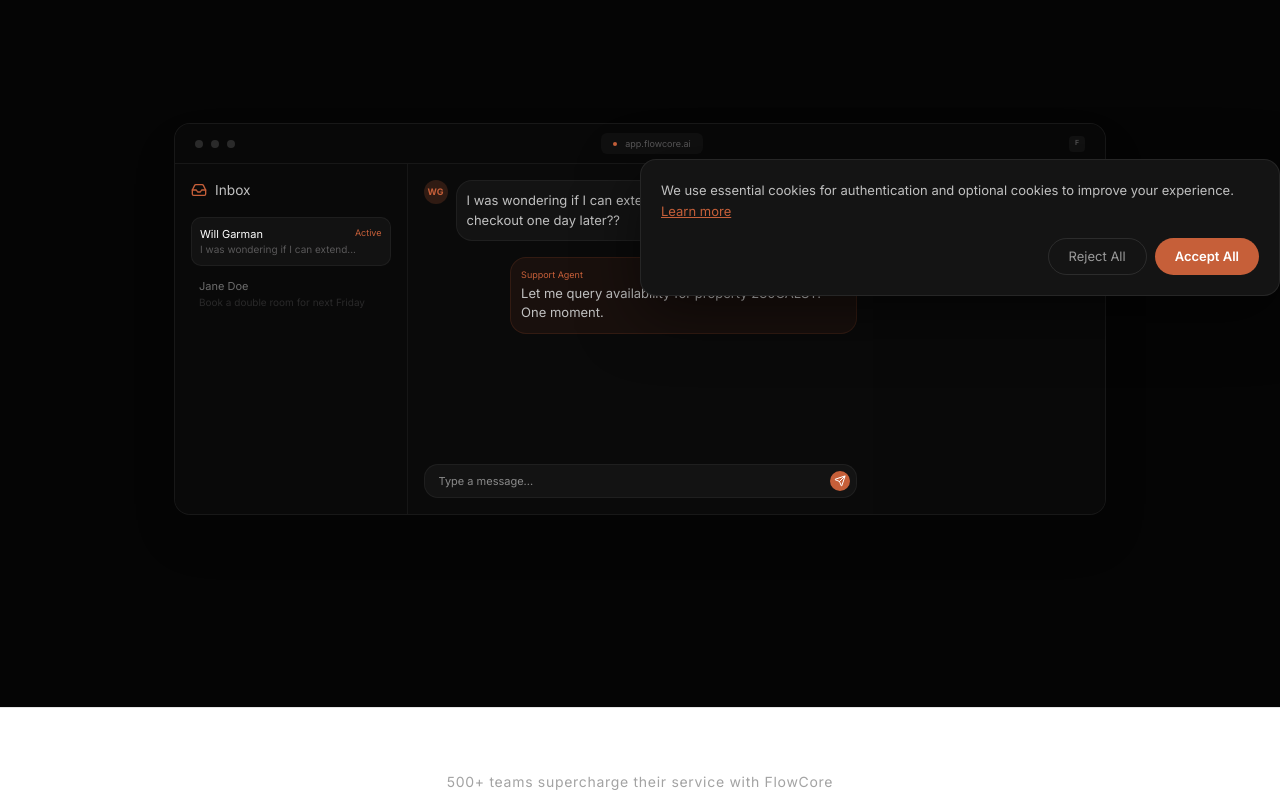
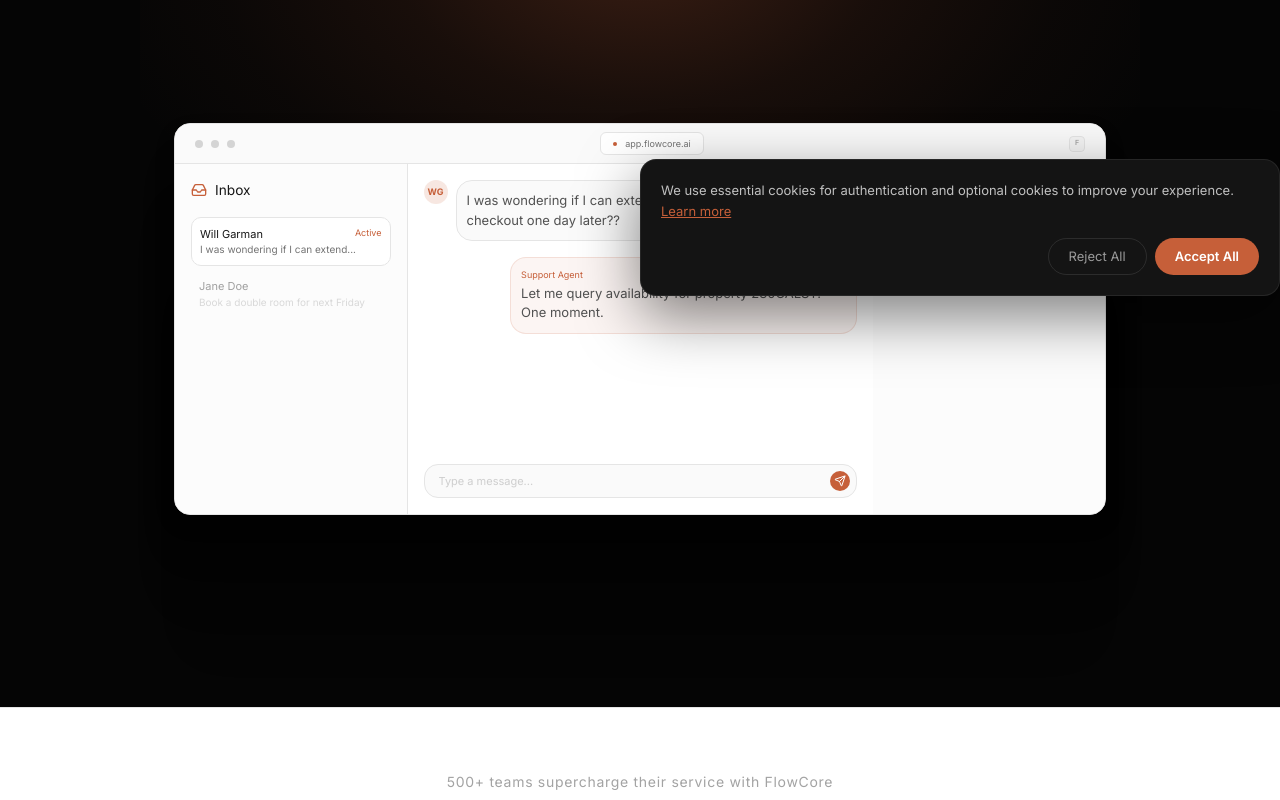
Before and after one commit to sanir321/flowcoreai, a Next.js app: page / in a window 1280 px wide. Shown: the part 480-1280 px from the top of the page. Built offline with nearby package versions, Linux system fonts and the light colour scheme; no server answers.

Commit message:
Add orange burst glow behind hero tagline; white theme dashboard screenshot

```diff
--- a/src/app/page.tsx
+++ b/src/app/page.tsx
@@ -81,7 +81,7 @@ export default function LandingPage() {
 
       <main>
         <section className="relative pt-32 pb-48 px-6 overflow-hidden flex flex-col items-center" style={{ background: "#050505" }}>
-          <div className="absolute top-[-10%] left-1/2 -translate-x-1/2 w-[800px] h-[500px] rounded-full pointer-events-none z-0" style={{ background: "radial-gradient(ellipse at center, rgba(198, 95, 57, 0.12) 0%, transparent 70%)" }} />
+          <div className="absolute top-[3%] left-1/2 -translate-x-1/2 w-[1000px] h-[650px] rounded-full pointer-events-none z-0" style={{ background: "radial-gradient(ellipse at center, rgba(198, 95, 57, 0.28) 0%, rgba(198, 95, 57, 0.1) 35%, rgba(198, 95, 57, 0.03) 60%, transparent 80%)" }} />
 
           <div className="max-w-[820px] mx-auto text-center relative z-10 space-y-8">
             <div className="space-y-5">
@@ -118,59 +118,59 @@ export default function LandingPage() {
           </div>
 
           <div className="w-full max-w-[980px] px-6 relative z-30 mt-32">
-            <div className="rounded-2xl overflow-hidden shadow-2xl" style={{ background: "#0a0a0a", border: "1px solid rgba(255,255,255,0.06)" }}>
-              <div className="flex items-center justify-between h-10 px-5" style={{ borderBottom: "1px solid rgba(255,255,255,0.06)", background: "#080808" }}>
+            <div className="rounded-2xl overflow-hidden shadow-xl" style={{ background: "#ffffff", border: "1px solid #e5e5e5" }}>
+              <div className="flex items-center justify-between h-10 px-5" style={{ borderBottom: "1px solid #e5e5e5", background: "#fafafa" }}>
                 <div className="flex items-center gap-2">
-                  <div className="h-2 w-2 rounded-full" style={{ background: "#2a2a2a" }} />
-                  <div className="h-2 w-2 rounded-full" style={{ background: "#2a2a2a" }} />
-                  <div className="h-2 w-2 rounded-full" style={{ background: "#2a2a2a" }} />
+                  <div className="h-2 w-2 rounded-full" style={{ background: "#d4d4d4" }} />
+                  <div className="h-2 w-2 rounded-full" style={{ background: "#d4d4d4" }} />
+                  <div className="h-2 w-2 rounded-full" style={{ background: "#d4d4d4" }} />
                 </div>
-                <div className="flex items-center gap-2 px-3 py-1 rounded-md" style={{ background: "rgba(255,255,255,0.03)" }}>
+                <div className="flex items-center gap-2 px-3 py-1 rounded-md" style={{ background: "#ffffff", border: "1px solid #e5e5e5" }}>
                   <div className="h-1 w-1 rounded-full" style={{ background: "#c65f39" }} />
-                  <span className="text-[9px] font-normal" style={{ color: "#595859" }}>app.flowcore.ai</span>
+                  <span className="text-[9px] font-normal" style={{ color: "#737373" }}>app.flowcore.ai</span>
                 </div>
-                <div className="h-4 w-4 rounded flex items-center justify-center text-[7px] font-semibold" style={{ background: "rgba(255,255,255,0.04)", color: "#595859" }}>F</div>
+                <div className="h-4 w-4 rounded flex items-center justify-center text-[7px] font-semibold" style={{ background: "#f5f5f5", color: "#a3a3a3", border: "1px solid #e5e5e5" }}>F</div>
               </div>
-              <div className="grid grid-cols-1 md:grid-cols-4 h-[350px]" style={{ color: "#595859" }}>
-                <div className="p-4 space-y-4 hidden md:block" style={{ borderRight: "1px solid rgba(255,255,255,0.05)", background: "#090909" }}>
-                  <div className="font-normal flex items-center gap-2" style={{ color: "#c0c0c0", fontSize: "13.7086px" }}><Inbox className="h-4 w-4" style={{ color: "#c65f39" }} /> Inbox</div>
+              <div className="grid grid-cols-1 md:grid-cols-4 h-[350px]">
+                <div className="p-4 space-y-4 hidden md:block" style={{ borderRight: "1px solid #e5e5e5", background: "#fcfcfc" }}>
+                  <div className="font-normal flex items-center gap-2" style={{ color: "#171717", fontSize: "13.7086px" }}><Inbox className="h-4 w-4" style={{ color: "#c65f39" }} /> Inbox</div>
                   <div className="space-y-1">
-                    <div className="p-2 rounded-lg" style={{ background: "rgba(255,255,255,0.04)", border: "1px solid rgba(255,255,255,0.05)" }}>
-                      <div className="flex justify-between" style={{ color: "#fff", fontSize: "11px" }}>Will Garman <span style={{ color: "#c65f39", fontSize: "9px" }}>Active</span></div>
-                      <div style={{ fontSize: "10px", color: "#595859" }}>I was wondering if I can extend...</div>
+                    <div className="p-2 rounded-lg" style={{ background: "#ffffff", border: "1px solid #e5e5e5" }}>
+                      <div className="flex justify-between" style={{ color: "#171717", fontSize: "11px" }}>Will Garman <span style={{ color: "#c65f39", fontSize: "9px" }}>Active</span></div>
+                      <div style={{ fontSize: "10px", color: "#737373" }}>I was wondering if I can extend...</div>
                     </div>
                     <div className="p-2 rounded-lg opacity-40">
-                      <div style={{ color: "#fff", fontSize: "11px" }}>Jane Doe</div>
-                      <div style={{ fontSize: "10px", color: "#595859" }}>Book a double room for next Friday</div>
+                      <div style={{ color: "#171717", fontSize: "11px" }}>Jane Doe</div>
+                      <div style={{ fontSize: "10px", color: "#a3a3a3" }}>Book a double room for next Friday</div>
                     </div>
                   </div>
                 </div>
-                <div className="md:col-span-2 p-4 flex flex-col justify-between h-full" style={{ background: "#0a0a0a" }}>
+                <div className="md:col-span-2 p-4 flex flex-col justify-between h-full" style={{ background: "#ffffff" }}>
                   <div className="space-y-4">
                     <div className="flex gap-2">
-                      <div className="h-6 w-6 rounded-full flex items-center justify-center text-[9px] font-bold" style={{ background: "rgba(198, 95, 57, 0.2)", color: "#c65f39" }}>WG</div>
-                      <div className="p-2.5 rounded-2xl max-w-[80%]" style={{ background: "rgba(255,255,255,0.04)", border: "1px solid rgba(255,255,255,0.05)", color: "#c0c0c0", fontSize: "13px" }}>
+                      <div className="h-6 w-6 rounded-full flex items-center justify-center text-[9px] font-bold" style={{ background: "rgba(198, 95, 57, 0.15)", color: "#c65f39" }}>WG</div>
+                      <div className="p-2.5 rounded-2xl max-w-[80%]" style={{ background: "#fafafa", border: "1px solid #e5e5e5", color: "#525252", fontSize: "13px" }}>
                         I was wondering if I can extend my upcoming stay to checkout one day later??
                       </div>
                     </div>
                     <div className="flex gap-2 justify-end">
-                      <div className="p-2.5 rounded-2xl max-w-[80%]" style={{ background: "rgba(198, 95, 57, 0.08)", border: "1px solid rgba(198, 95, 57, 0.15)", color: "#c0c0c0", fontSize: "13px" }}>
+                      <div className="p-2.5 rounded-2xl max-w-[80%]" style={{ background: "rgba(198, 95, 57, 0.06)", border: "1px solid rgba(198, 95, 57, 0.15)", color: "#525252", fontSize: "13px" }}>
                         <span className="block mb-0.5" style={{ color: "#c65f39", fontSize: "9px" }}>Support Agent</span>
                         Let me query availability for property 230CALST. One moment.
                       </div>
                     </div>
                   </div>
-                  <div className="p-1.5 rounded-xl flex gap-2 items-center" style={{ background: "rgba(255,255,255,0.04)", border: "1px solid rgba(255,255,255,0.05)" }}>
-                    <input type="text" placeholder="Type a message..." className="bg-transparent flex-1 border-none focus:outline-none px-2" style={{ color: "#fff", fontSize: "11px" }} disabled />
+                  <div className="p-1.5 rounded-xl flex gap-2 items-center" style={{ background: "#fafafa", border: "1px solid #e5e5e5" }}>
+                    <input type="text" placeholder="Type a message..." className="bg-transparent flex-1 border-none focus:outline-none px-2" style={{ color: "#a3a3a3", fontSize: "11px" }} disabled />
                     <button className="p-1 rounded-lg" style={{ background: "#c65f39", color: "#fff" }}><Send className="h-3 w-3" /></button>
                   </div>
                 </div>
-                <div className="p-4 space-y-4 hidden md:block" style={{ background: "#090909" }}>
-                  <div className="font-normal flex items-center gap-2" style={{ color: "#c0c0c0", fontSize: "13.7086px" }}><BarChart2 className="h-4 w-4" style={{ color: "#c65f39" }} /> Analytics</div>
+                <div className="p-4 space-y-4 hidden md:block" style={{ background: "#fcfcfc" }}>
+                  <div className="font-normal flex items-center gap-2" style={{ color: "#171717", fontSize: "13.7086px" }}><BarChart2 className="h-4 w-4" style={{ color: "#c65f39" }} /> Analytics</div>
                   <div className="space-y-3">
-                    <div className="p-3 rounded-xl" style={{ background: "rgba(255,255,255,0.04)", border: "1px solid rgba(255,255,255,0.05)" }}>
-                      <div style={{ color: "#595859", fontSize: "10px" }}>AI Automation Rate</div>
-                      <div className="mt-0.5" style={{ color: "#fff", fontSize: "24px", fontWeight: 300, letterSpacing: "-0.01em" }}>70.6%</div>
+                    <div className="p-3 rounded-xl" style={{ background: "#ffffff", border: "1px solid #e5e5e5" }}>
+                      <div style={{ color: "#737373", fontSize: "10px" }}>AI Automation Rate</div>
+                      <div className="mt-0.5" style={{ color: "#171717", fontSize: "24px", fontWeight: 300, letterSpacing: "-0.01em" }}>70.6%</div>
                     </div>
                   </div>
                 </div>
```
